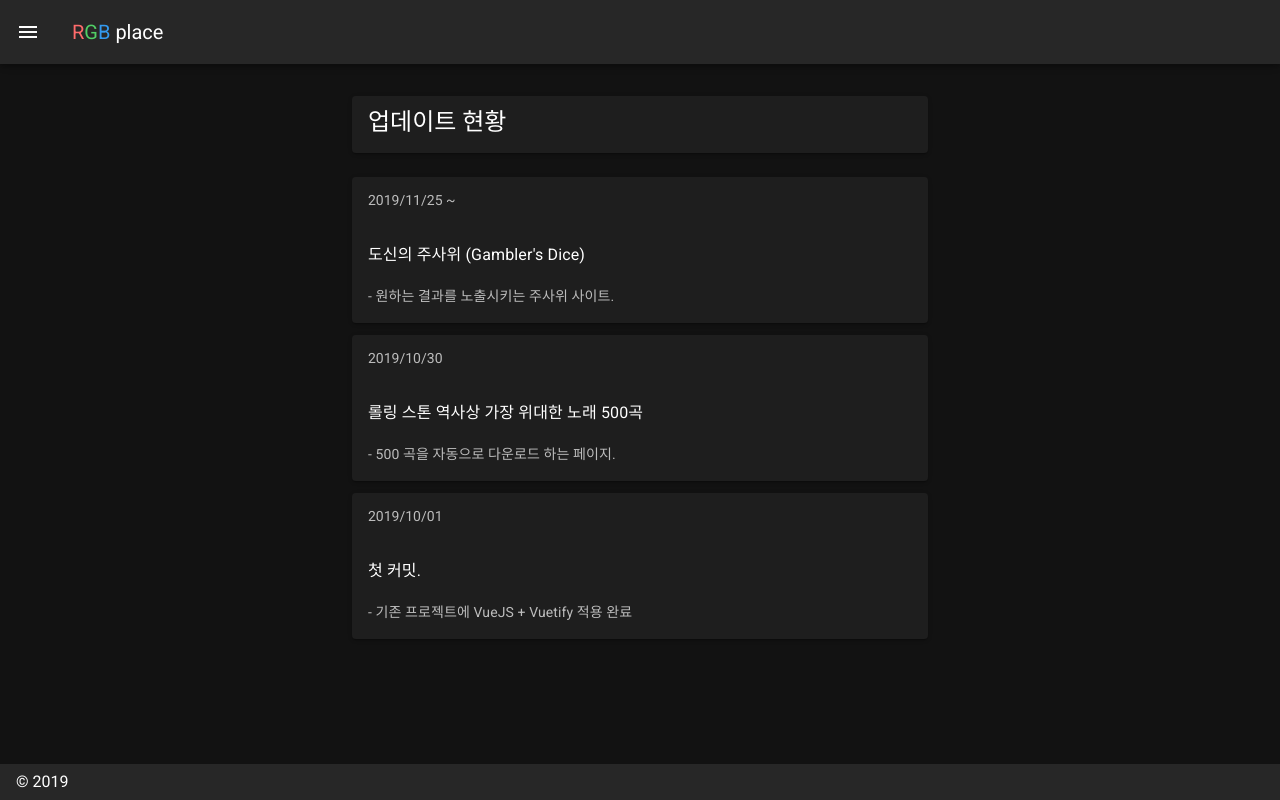
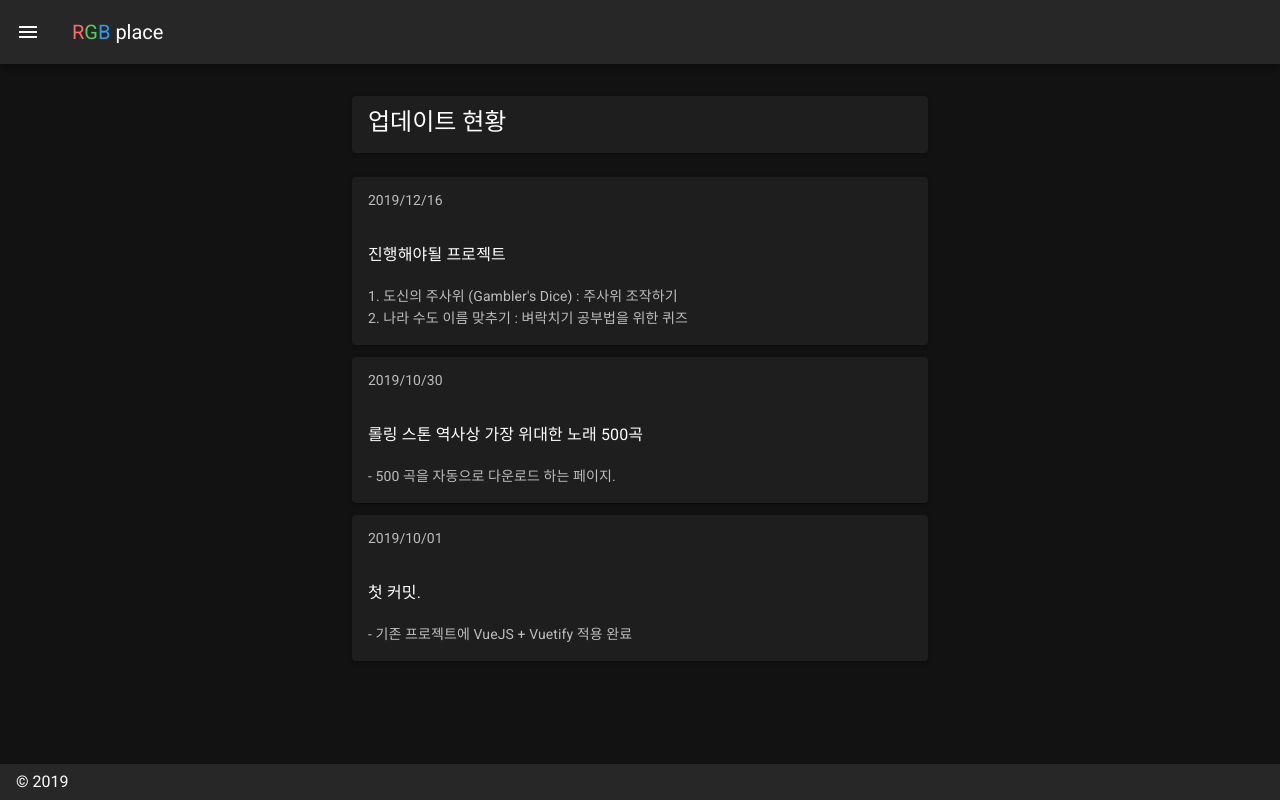
Before and after one commit to RGBplace/RGBplace-Play, a Vue app: page /#/ in a window 1280 px wide. Built offline with nearby package versions, Linux system fonts and the light colour scheme.

Commit message:
auto commit 2019-12-16 13:52:04

```diff
--- a/src/components/Notice.vue
+++ b/src/components/Notice.vue
@@ -22,10 +22,11 @@
         <v-card
                 class="mx-auto ma-1"
         >
-          <v-subheader>2019/11/25 ~ </v-subheader>
-          <v-card-title class="subtitle-1">도신의 주사위 (Gambler's Dice)</v-card-title>
+          <v-subheader>2019/12/16</v-subheader>
+          <v-card-title class="subtitle-1">진행해야될 프로젝트</v-card-title>
           <v-card-text class="mb-2">
-            - 원하는 결과를 노출시키는 주사위 사이트.
+            1. 도신의 주사위 (Gambler's Dice) : 주사위 조작하기<br/>
+            2. 나라 수도 이름 맞추기 : 벼락치기 공부법을 위한 퀴즈<br/>
           </v-card-text>
         </v-card>
       </v-col>
```
